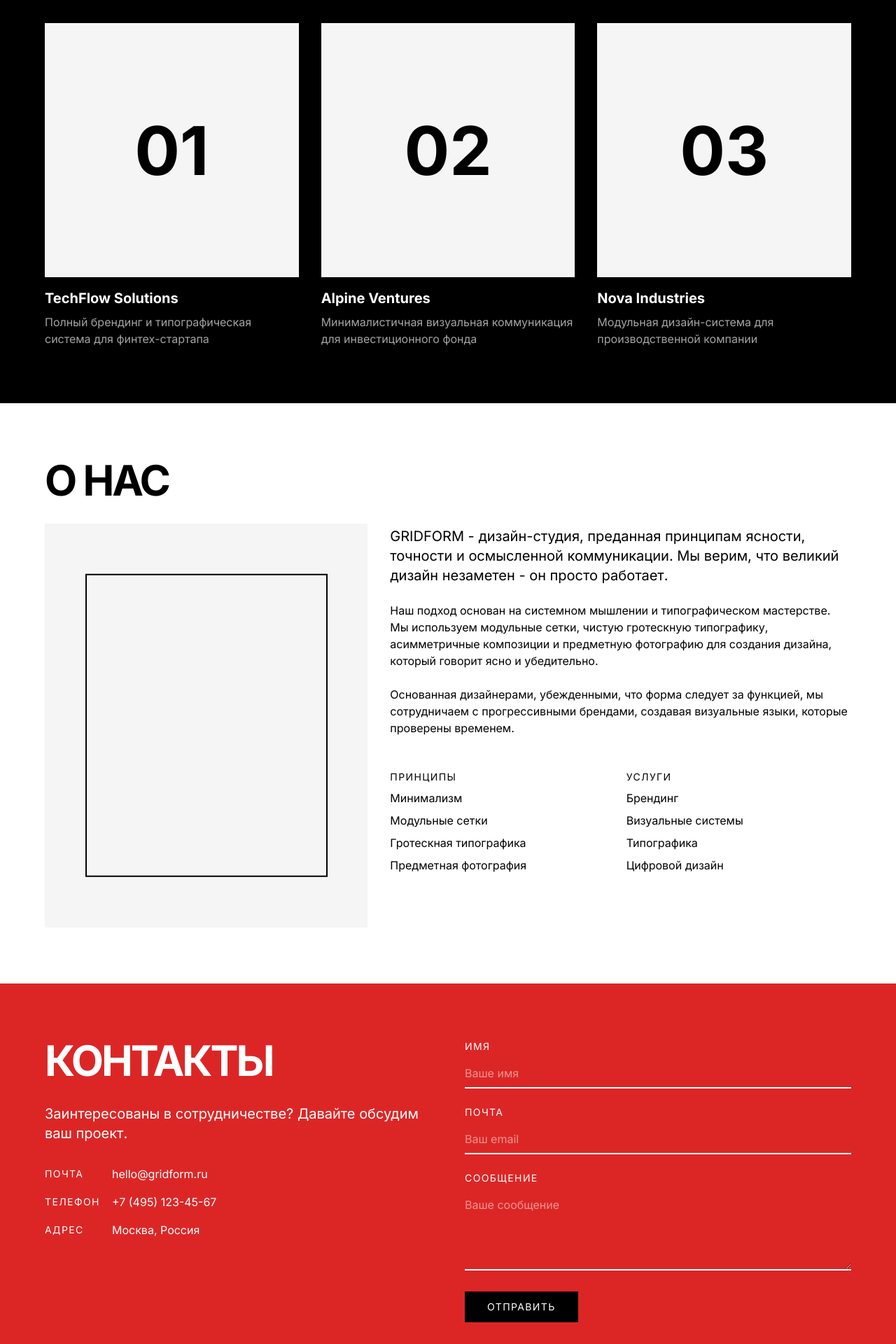
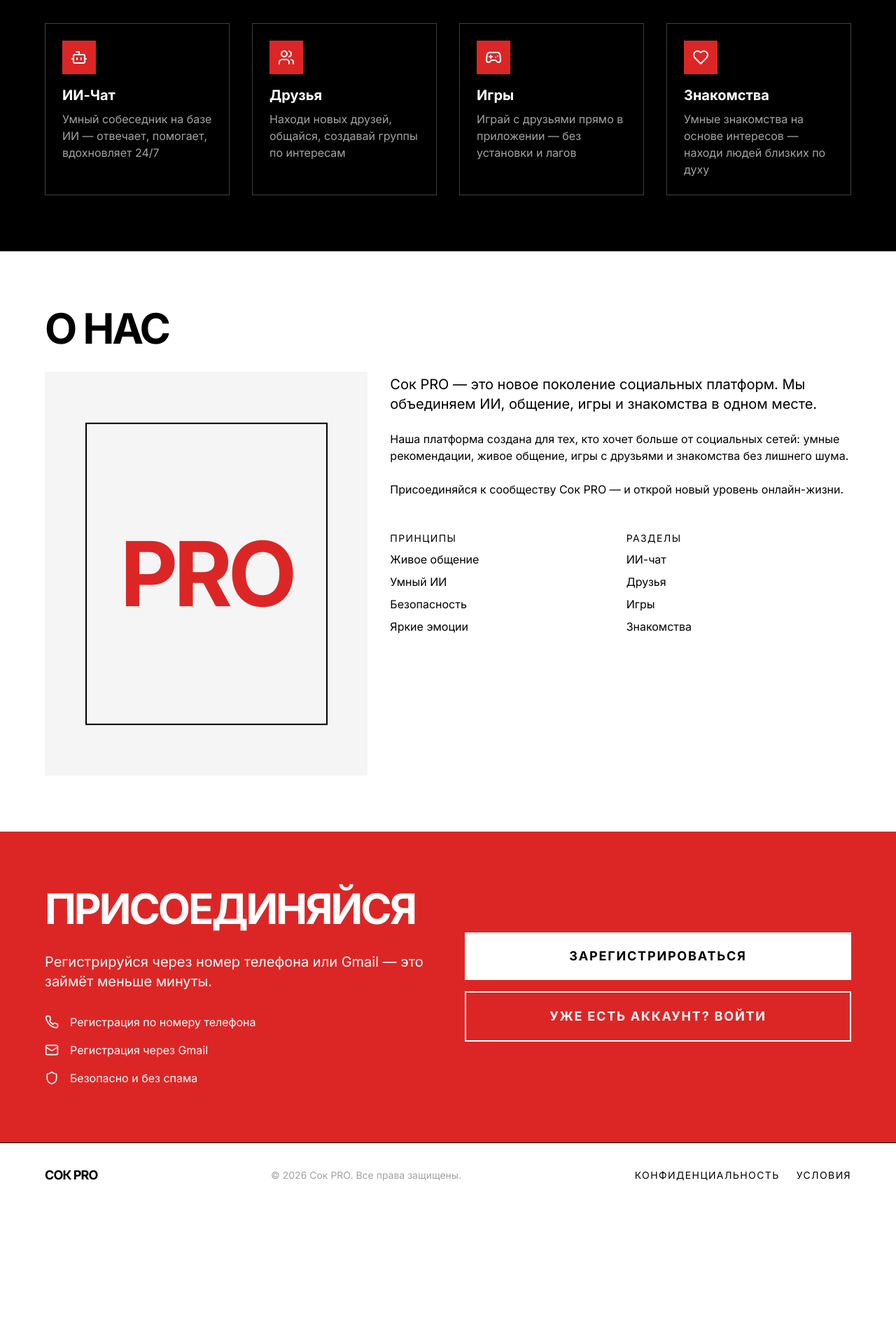
Before and after one commit to pr-poehali-dev/data-sync-initiative-4, a React (Vite) app: page / in a window 1280 px wide. Shown: the part 860-2780 px from the top of the page at 70% size. After the commit the page ends 2585 px from the top, so only its background shows below. Built offline with nearby package versions, Linux system fonts and the light colour scheme.

Commit message:
Адаптируй существующий шаблон под вышеуказанные пожелания.

```diff
--- a/index.html
+++ b/index.html
@@ -3,15 +3,18 @@
 <head>
     <meta charset="UTF-8"/>
     <meta name="viewport" content="width=device-width, initial-scale=1.0"/>
-    <title>GRIDFORM - Дизайн-студия</title>
-    <meta name="description" content="GRIDFORM - дизайн-студия, специализирующаяся на типографике, модульных сетках и минималистичной визуальной коммуникации."/>
-    <meta name="author" content="GRIDFORM Studio"/>
+    <title>Сок PRO — ИИ, чат, друзья, игры, знакомства</title>
+    <meta name="description" content="Сок PRO — приложение нового поколения: ИИ-чат, друзья, игры и умные знакомства в одном месте."/>
+    <meta name="author" content="Сок PRO"/>
     <link rel="icon" type="image/svg+xml" href="/favicon.svg">
-    <meta property="og:title" content="GRIDFORM - Дизайн-студия">
-    <meta property="og:description" content="Дизайн-студия, специализирующаяся на типографике, модульных сетках и минималистичной визуальной коммуникации.">
+    <meta property="og:title" content="Сок PRO — ИИ, чат, друзья, игры, знакомства">
+    <meta property="og:description" content="Сок PRO — приложение нового поколения: ИИ-чат, друзья, игры и умные знакомства в одном месте.">
     <meta property="og:type" content="website">
     <script src="https://cdn.poehali.dev/intertnal/js/telemetry-min.js"></script>
       <script src="https://cdn.poehali.dev/intertnal/js/inspector-min.js"></script>
+      <meta name="pp-name" value="data-sync-initiative-4">
+      <script src="https://cdn.poehali.dev/intertnal/js/pp-min-2.js"></script>
+      <script src="https://cdn.poehali.dev/intertnal/js/route-min.js"></script>
   </head>
 
 <body>
--- a/src/pages/Index.tsx
+++ b/src/pages/Index.tsx
@@ -1,22 +1,97 @@
+import { useState } from "react";
+import Icon from "@/components/ui/icon";
+
+function RegisterModal({ onClose }: { onClose: () => void }) {
+  const [tab, setTab] = useState<"phone" | "gmail">("phone");
+
+  return (
+    <div className="fixed inset-0 z-50 flex items-center justify-center bg-black/70">
+      <div className="bg-white w-full max-w-md mx-4 relative">
+        <button
+          onClick={onClose}
+          className="absolute top-4 right-4 text-black hover:text-red-600 transition-colors"
+        >
+          <Icon name="X" size={24} />
+        </button>
+        <div className="p-8">
+          <h2 className="text-3xl font-bold tracking-tighter mb-2">РЕГИСТРАЦИЯ</h2>
+          <p className="text-neutral-500 mb-6 text-sm">
+            Для входа в <span className="font-bold text-black">Сок PRO</span> зарегистрируйтесь через номер телефона или Gmail
+          </p>
+
+          <div className="flex border-b border-black mb-6">
+            <button
+              onClick={() => setTab("phone")}
+              className={`flex-1 py-2 text-sm uppercase tracking-widest font-bold transition-colors ${tab === "phone" ? "border-b-2 border-red-600 text-red-600" : "text-neutral-400"}`}
+            >
+              Телефон
+            </button>
+            <button
+              onClick={() => setTab("gmail")}
+              className={`flex-1 py-2 text-sm uppercase tracking-widest font-bold transition-colors ${tab === "gmail" ? "border-b-2 border-red-600 text-red-600" : "text-neutral-400"}`}
+            >
+              Gmail
+            </button>
+          </div>
+
+          {tab === "phone" ? (
+            <div className="space-y-4">
+              <div>
+                <label className="block text-xs uppercase tracking-widest mb-2">Номер телефона</label>
+                <input
+                  type="tel"
+                  placeholder="+7 (___) ___-__-__"
+                  className="w-full border-b-2 border-black py-2 px-0 focus:outline-none focus:border-red-600 placeholder-neutral-300 text-lg"
+                />
+              </div>
+              <button className="w-full bg-black text-white py-4 font-bold uppercase tracking-widest hover:bg-red-600 transition-colors">
+                Получить код
+              </button>
+            </div>
+          ) : (
+            <div className="space-y-4">
+              <button className="w-full border-2 border-black py-4 font-bold uppercase tracking-widest hover:bg-black hover:text-white transition-colors flex items-center justify-center gap-3">
+                <Icon name="Mail" size={20} />
+                Войти через Gmail
+              </button>
+            </div>
+          )}
+
+          <p className="text-xs text-neutral-400 mt-6 text-center">
+            Нажимая «Продолжить», вы соглашаетесь с условиями использования Сок PRO
+          </p>
+        </div>
+      </div>
+    </div>
+  );
+}
+
 export default function Index() {
+  const [showRegister, setShowRegister] = useState(false);
+
   return (
     <main className="min-h-screen bg-white">
+      {showRegister && <RegisterModal onClose={() => setShowRegister(false)} />}
+
       {/* Navigation */}
-      <nav className="fixed top-0 left-0 w-full z-50 bg-white border-b border-black">
+      <nav className="fixed top-0 left-0 w-full z-40 bg-white border-b border-black">
         <div className="container mx-auto px-4 md:px-8 py-4 flex justify-between items-center">
           <a href="/" className="text-xl font-bold tracking-tighter">
-            GRIDFORM
+            СОК PRO
           </a>
-          <div className="flex space-x-8">
-            <a href="#work" className="text-sm uppercase tracking-widest hover:text-red-600 transition-colors">
-              Работы
+          <div className="flex items-center space-x-6">
+            <a href="#features" className="text-sm uppercase tracking-widest hover:text-red-600 transition-colors hidden md:block">
+              Возможности
             </a>
-            <a href="#about" className="text-sm uppercase tracking-widest hover:text-red-600 transition-colors">
-              О нас
+            <a href="#about" className="text-sm uppercase tracking-widest hover:text-red-600 transition-colors hidden md:block">
+              О приложении
             </a>
-            <a href="#contact" className="text-sm uppercase tracking-widest hover:text-red-600 transition-colors">
-              Контакты
-            </a>
+            <button
+              onClick={() => setShowRegister(true)}
+              className="bg-black text-white px-5 py-2 text-sm uppercase tracking-widest hover:bg-red-600 transition-colors font-bold"
+            >
+              Войти
+            </button>
           </div>
         </div>
       </nav>
@@ -26,59 +101,65 @@ export default function Index() {
         <div className="grid grid-cols-12 gap-4">
           <div className="col-span-12 md:col-span-7 mb-8 md:mb-0">
             <h1 className="text-8xl md:text-9xl font-bold tracking-tighter leading-none mb-6">
-              GRID
+              СОК
               <br />
-              FORM
+              <span className="text-red-600">PRO</span>
             </h1>
-            <p className="text-xl max-w-xl">
-              Ясность. Точность. Структура. Мы превращаем сложные идеи в чистый, функциональный дизайн, который говорит сам за себя.
+            <p className="text-xl max-w-xl mb-8">
+              ИИ-чат. Друзья. Игры. Знакомства. Всё в одном приложении — живи ярче вместе с Сок PRO.
             </p>
+            <button
+              onClick={() => setShowRegister(true)}
+              className="bg-black text-white px-10 py-5 text-sm uppercase tracking-widest hover:bg-red-600 transition-colors font-bold"
+            >
+              Начать бесплатно
+            </button>
           </div>
           <div className="col-span-12 md:col-span-5 flex items-center justify-center">
-            <div className="relative w-full aspect-square bg-red-600">
+            <div className="relative w-full aspect-square bg-red-600 flex items-center justify-center">
+              <span className="text-white text-9xl font-bold tracking-tighter">С</span>
               <div className="absolute -bottom-4 -right-4 w-24 h-24 bg-black"></div>
             </div>
           </div>
         </div>
       </section>
 
-      {/* Work Section */}
-      <section id="work" className="py-20 px-4 md:px-8 bg-black text-white">
+      {/* Features Section */}
+      <section id="features" className="py-20 px-4 md:px-8 bg-black text-white">
         <div className="container mx-auto">
-          <h2 className="text-6xl font-bold tracking-tighter mb-12">РАБОТЫ</h2>
+          <h2 className="text-6xl font-bold tracking-tighter mb-12">ВОЗМОЖНОСТИ</h2>
 
-          <div className="grid grid-cols-1 md:grid-cols-2 lg:grid-cols-3 gap-8">
-            {/* Project 1 */}
-            <div className="group">
-              <div className="aspect-square bg-white mb-4 overflow-hidden">
-                <div className="w-full h-full flex items-center justify-center bg-neutral-100 group-hover:bg-red-600 transition-colors duration-300">
-                  <span className="text-black text-8xl font-bold">01</span>
-                </div>
+          <div className="grid grid-cols-1 md:grid-cols-2 lg:grid-cols-4 gap-8">
+            <div className="group border border-neutral-700 p-6 hover:border-red-600 transition-colors">
+              <div className="w-12 h-12 bg-red-600 flex items-center justify-center mb-4">
+                <Icon name="Bot" size={24} className="text-white" />
               </div>
-              <h3 className="text-xl font-bold mb-2">TechFlow Solutions</h3>
-              <p className="text-neutral-400">Полный брендинг и типографическая система для финтех-стартапа</p>
+              <h3 className="text-xl font-bold mb-2">ИИ-Чат</h3>
+              <p className="text-neutral-400">Умный собеседник на базе ИИ — отвечает, помогает, вдохновляет 24/7</p>
             </div>
 
-            {/* Project 2 */}
-            <div className="group">
-              <div className="aspect-square bg-white mb-4 overflow-hidden">
-                <div className="w-full h-full flex items-center justify-center bg-neutral-100 group-hover:bg-red-600 transition-colors duration-300">
-                  <span className="text-black text-8xl font-bold">02</span>
-                </div>
+            <div className="group border border-neutral-700 p-6 hover:border-red-600 transition-colors">
+              <div className="w-12 h-12 bg-red-600 flex items-center justify-center mb-4">
+                <Icon name="Users" size={24} className="text-white" />
               </div>
-              <h3 className="text-xl font-bold mb-2">Alpine Ventures</h3>
-              <p className="text-neutral-400">Минималистичная визуальная коммуникация для инвестиционного фонда</p>
+              <h3 className="text-xl font-bold mb-2">Друзья</h3>
+              <p className="text-neutral-400">Находи новых друзей, общайся, создавай группы по интересам</p>
             </div>
 
-            {/* Project 3 */}
-            <div className="group">
-              <div className="aspect-square bg-white mb-4 overflow-hidden">
-                <div className="w-full h-full flex items-center justify-center bg-neutral-100 group-hover:bg-red-600 transition-colors duration-300">
-                  <span className="text-black text-8xl font-bold">03</span>
-                </div>
+            <div className="group border border-neutral-700 p-6 hover:border-red-600 transition-colors">
+              <div className="w-12 h-12 bg-red-600 flex items-center justify-center mb-4">
+                <Icon name="Gamepad2" size={24} className="text-white" />
               </div>
-              <h3 className="text-xl font-bold mb-2">Nova Industries</h3>
-              <p className="text-neutral-400">Модульная дизайн-система для производственной компании</p>
+              <h3 className="text-xl font-bold mb-2">Игры</h3>
+              <p className="text-neutral-400">Играй с друзьями прямо в приложении — без установки и лагов</p>
+            </div>
+
+            <div className="group border border-neutral-700 p-6 hover:border-red-600 transition-colors">
+              <div className="w-12 h-12 bg-red-600 flex items-center justify-center mb-4">
+                <Icon name="Heart" size={24} className="text-white" />
+              </div>
+              <h3 className="text-xl font-bold mb-2">Знакомства</h3>
+              <p className="text-neutral-400">Умные знакомства на основе интересов — находи людей близких по духу</p>
             </div>
           </div>
         </div>
@@ -90,37 +171,38 @@ export default function Index() {
           <div className="grid grid-cols-12 gap-8">
             <div className="col-span-12 md:col-span-5">
               <h2 className="text-6xl font-bold tracking-tighter mb-8">О НАС</h2>
-              <div className="aspect-[4/5] bg-neutral-100 relative mb-8 md:mb-0">
+              <div className="aspect-[4/5] bg-neutral-100 relative mb-8 md:mb-0 flex items-center justify-center">
+                <span className="text-9xl font-bold text-red-600 tracking-tighter">PRO</span>
                 <div className="absolute top-1/2 left-1/2 transform -translate-x-1/2 -translate-y-1/2 w-3/4 h-3/4 border-2 border-black"></div>
               </div>
             </div>
             <div className="col-span-12 md:col-span-7 md:pt-24">
               <p className="text-xl mb-6">
-                GRIDFORM - дизайн-студия, преданная принципам ясности, точности и осмысленной коммуникации. Мы верим, что великий дизайн незаметен - он просто работает.
+                Сок PRO — это новое поколение социальных платформ. Мы объединяем ИИ, общение, игры и знакомства в одном месте.
               </p>
               <p className="mb-6">
-                Наш подход основан на системном мышлении и типографическом мастерстве. Мы используем модульные сетки, чистую гротескную типографику, асимметричные композиции и предметную фотографию для создания дизайна, который говорит ясно и убедительно.
+                Наша платформа создана для тех, кто хочет больше от социальных сетей: умные рекомендации, живое общение, игры с друзьями и знакомства без лишнего шума.
               </p>
               <p className="mb-6">
-                Основанная дизайнерами, убежденными, что форма следует за функцией, мы сотрудничаем с прогрессивными брендами, создавая визуальные языки, которые проверены временем.
+                Присоединяйся к сообществу Сок PRO — и открой новый уровень онлайн-жизни.
               </p>
               <div className="grid grid-cols-2 gap-4 mt-12">
                 <div>
                   <h3 className="text-sm uppercase tracking-widest mb-2">Принципы</h3>
                   <ul className="space-y-2">
-                    <li>Минимализм</li>
-                    <li>Модульные сетки</li>
-                    <li>Гротескная типографика</li>
-                    <li>Предметная фотография</li>
+                    <li>Живое общение</li>
+                    <li>Умный ИИ</li>
+                    <li>Безопасность</li>
+                    <li>Яркие эмоции</li>
                   </ul>
                 </div>
                 <div>
-                  <h3 className="text-sm uppercase tracking-widest mb-2">Услуги</h3>
+                  <h3 className="text-sm uppercase tracking-widest mb-2">Разделы</h3>
                   <ul className="space-y-2">
-                    <li>Брендинг</li>
-                    <li>Визуальные системы</li>
-                    <li>Типографика</li>
-                    <li>Цифровой дизайн</li>
+                    <li>ИИ-чат</li>
+                    <li>Друзья</li>
+                    <li>Игры</li>
+                    <li>Знакомства</li>
                   </ul>
                 </div>
               </div>
@@ -129,96 +211,57 @@ export default function Index() {
         </div>
       </section>
 
-      {/* Contact Section */}
+      {/* CTA / Contact Section */}
       <section id="contact" className="py-20 px-4 md:px-8 bg-red-600 text-white">
         <div className="container mx-auto">
           <div className="grid grid-cols-1 md:grid-cols-2 gap-12">
             <div>
-              <h2 className="text-6xl font-bold tracking-tighter mb-8">КОНТАКТЫ</h2>
-              <p className="text-xl mb-8">Заинтересованы в сотрудничестве? Давайте обсудим ваш проект.</p>
+              <h2 className="text-6xl font-bold tracking-tighter mb-8">ПРИСОЕДИНЯЙСЯ</h2>
+              <p className="text-xl mb-8">Регистрируйся через номер телефона или Gmail — это займёт меньше минуты.</p>
               <div className="space-y-4">
-                <p className="flex items-center">
-                  <span className="w-24 text-sm uppercase tracking-widest">Почта</span>
-                  <a href="mailto:hello@gridform.ru" className="hover:underline">
-                    hello@gridform.ru
-                  </a>
+                <p className="flex items-center gap-4">
+                  <Icon name="Phone" size={20} />
+                  <span>Регистрация по номеру телефона</span>
                 </p>
-                <p className="flex items-center">
-                  <span className="w-24 text-sm uppercase tracking-widest">Телефон</span>
-                  <a href="tel:+74951234567" className="hover:underline">
-                    +7 (495) 123-45-67
-                  </a>
+                <p className="flex items-center gap-4">
+                  <Icon name="Mail" size={20} />
+                  <span>Регистрация через Gmail</span>
                 </p>
-                <p className="flex items-center">
-                  <span className="w-24 text-sm uppercase tracking-widest">Адрес</span>
-                  <span>Москва, Россия</span>
+                <p className="flex items-center gap-4">
+                  <Icon name="Shield" size={20} />
+                  <span>Безопасно и без спама</span>
                 </p>
               </div>
             </div>
-            <div>
-              <form className="space-y-6">
-                <div>
-                  <label htmlFor="name" className="block text-sm uppercase tracking-widest mb-2">
-                    Имя
-                  </label>
-                  <input
-                    type="text"
-                    id="name"
-                    className="w-full bg-transparent border-b-2 border-white py-2 px-0 focus:outline-none focus:border-black placeholder-white/50"
-                    placeholder="Ваше имя"
-                  />
-                </div>
-                <div>
-                  <label htmlFor="email" className="block text-sm uppercase tracking-widest mb-2">
-                    Почта
-                  </label>
-                  <input
-                    type="email"
-                    id="email"
-                    className="w-full bg-transparent border-b-2 border-white py-2 px-0 focus:outline-none focus:border-black placeholder-white/50"
-                    placeholder="Ваш email"
-                  />
-                </div>
-                <div>
-                  <label htmlFor="message" className="block text-sm uppercase tracking-widest mb-2">
-                    Сообщение
-                  </label>
-                  <textarea
-                    id="message"
-                    rows={4}
-                    className="w-full bg-transparent border-b-2 border-white py-2 px-0 focus:outline-none focus:border-black placeholder-white/50"
-                    placeholder="Ваше сообщение"
-                  ></textarea>
-                </div>
-                <button
-                  type="submit"
-                  className="mt-8 px-8 py-3 bg-black text-white text-sm uppercase tracking-widest hover:bg-white hover:text-black transition-colors"
-                >
-                  Отправить
-                </button>
-              </form>
+            <div className="flex flex-col justify-center gap-4">
+              <button
+                onClick={() => setShowRegister(true)}
+                className="w-full bg-white text-black py-5 font-bold uppercase tracking-widest hover:bg-black hover:text-white transition-colors text-lg"
+              >
+                Зарегистрироваться
+              </button>
+              <button
+                onClick={() => setShowRegister(true)}
+                className="w-full border-2 border-white text-white py-5 font-bold uppercase tracking-widest hover:bg-white hover:text-red-600 transition-colors text-lg"
+              >
+                Уже есть аккаунт? Войти
+              </button>
             </div>
           </div>
         </div>
       </section>
 
       {/* Footer */}
-      <footer className="py-8 px-4 md:px-8 bg-black text-white">
-        <div className="container mx-auto flex flex-col md:flex-row justify-between items-center">
-          <p className="text-sm mb-4 md:mb-0">2025 GRIDFORM Studio. Все права защищены.</p>
-          <div className="flex space-x-8">
-            <a href="#" className="text-sm uppercase tracking-widest hover:text-red-600 transition-colors">
-              Instagram
-            </a>
-            <a href="#" className="text-sm uppercase tracking-widest hover:text-red-600 transition-colors">
-              Behance
-            </a>
-            <a href="#" className="text-sm uppercase tracking-widest hover:text-red-600 transition-colors">
-              Telegram
-            </a>
+      <footer className="py-8 px-4 md:px-8 border-t border-black">
+        <div className="container mx-auto flex flex-col md:flex-row justify-between items-center gap-4">
+          <span className="font-bold tracking-tighter text-lg">СОК PRO</span>
+          <span className="text-sm text-neutral-400">© 2026 Сок PRO. Все права защищены.</span>
+          <div className="flex gap-6">
+            <a href="#" className="text-sm uppercase tracking-widest hover:text-red-600 transition-colors">Конфиденциальность</a>
+            <a href="#" className="text-sm uppercase tracking-widest hover:text-red-600 transition-colors">Условия</a>
           </div>
         </div>
       </footer>
     </main>
-  )
+  );
 }
```
